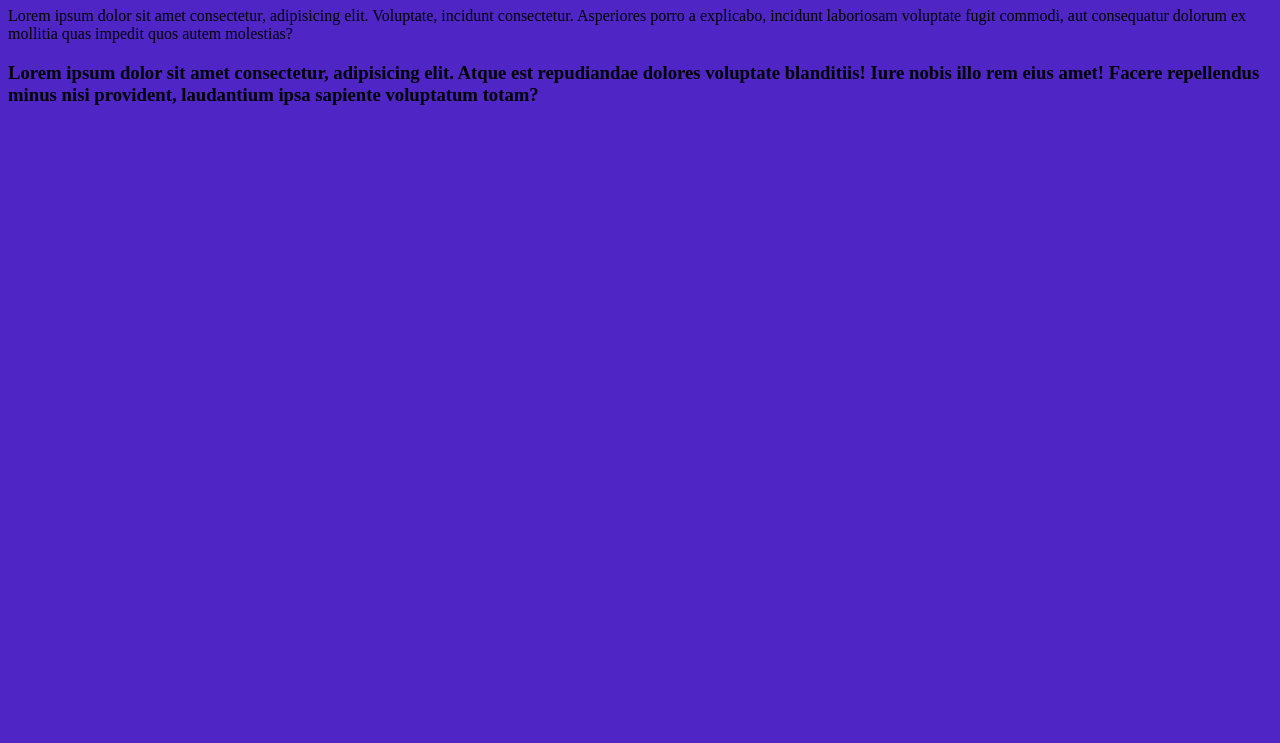
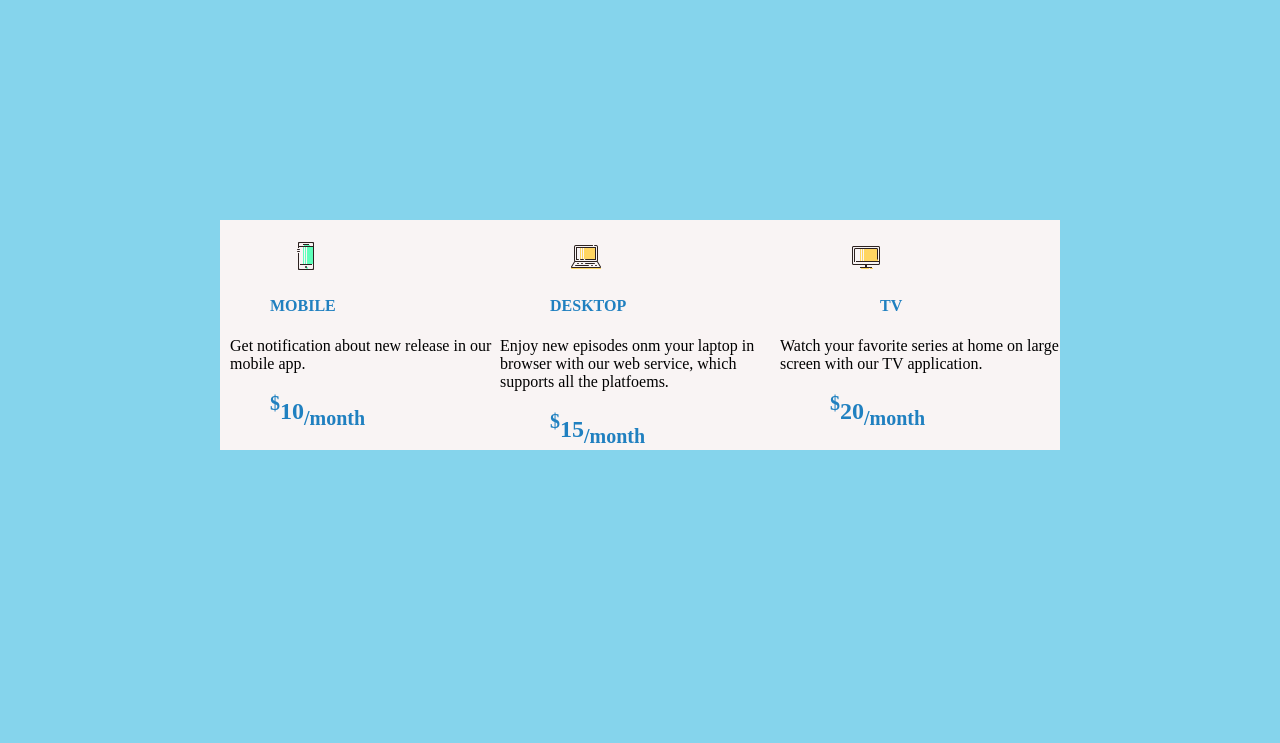
Before and after one commit to Jahongir777/landing-page, a plain HTML site: page index.html in a window 1280 px wide. Shown: the part 73-816 px from the top of the page. Drawn offline with Linux system fonts and the light colour scheme.

Commit message:
eddited html and css files

```diff
--- a/index.html
+++ b/index.html
@@ -1,22 +1,34 @@
 <!DOCTYPE html>
 <html lang="en">
-
 <head>
     <meta charset="UTF-8">
     <meta name="viewport" content="width=device-width, initial-scale=1.0">
     <title>Document</title>
     <link rel="stylesheet" href="style.css">
 </head>
+<body>
+    <div class="container">
 
-<body>
-    <h1>Hello world!!!</h1>
-    Lorem ipsum dolor sit amet consectetur, adipisicing elit. Voluptate, incidunt consectetur. Asperiores porro a
-    explicabo, incidunt laboriosam voluptate fugit commodi, aut consequatur dolorum ex mollitia quas impedit quos autem
-    molestias?
-    <h3>Lorem ipsum dolor sit amet consectetur, adipisicing elit. Atque est repudiandae dolores voluptate blanditiis!
-        Iure nobis illo rem eius amet! Facere repellendus minus nisi provident, laudantium ipsa sapiente voluptatum
-        totam?</h3>
+        <div class="box">
+            <img src="device.svg">
+            <H4>MOBILE</H4>
+            <div class="box1">Get notification about new release in our mobile app.</div>
+            <h2><sup>$</sup>10<sub>/month</sub></h2>
+        </div>
+        <div class="box">
+            <img src="laptop.svg">
+            <H4>DESKTOP</H4>
+            Enjoy new episodes onm your laptop in browser with our web service, which supports all the platfoems.
+            <h2><sup>$</sup>15<sub>/month</sub></h2>
+        </div>
+        <div class="box">
+          <img src="monitor.svg">
+          <div class="box2"> <H4>TV</H4></div>
+            Watch your favorite series at home on large screen with our TV application.
+            <h2><sup>$</sup>20<sub>/month</sub></h2>
+        </div>
+
+    </div>
 
 </body>
-
 </html>
--- a/style.css
+++ b/style.css
@@ -1,3 +1,34 @@
 body {
-    background-color: rgb(79, 37, 197);
+    background-color: rgb(133, 212, 236);
 }
+.container {
+    height: 100vh;
+    position: relative;
+    display: flex;
+    justify-content: center;
+    align-items: center;
+}
+h4 {
+    color: rgb(32, 128, 192);
+    margin-left: 50px;
+}
+h2 {
+    color: rgb(32, 128, 192);
+    margin-left: 50px ;
+}
+.box {
+    background-color: rgba(250, 244, 244, 0.993);
+    height: 230px;
+    width: 280px;
+    align-items: center;
+}
+.box1 {
+    margin-left: 10px;
+}
+.box2 {
+    margin-left:50px;
+}
+img {
+    margin-top: 20px;
+    margin-left: 70px;
+}
```
Also changed, not shown: device.svg (added), laptop.svg (added), monitor.svg (added).
